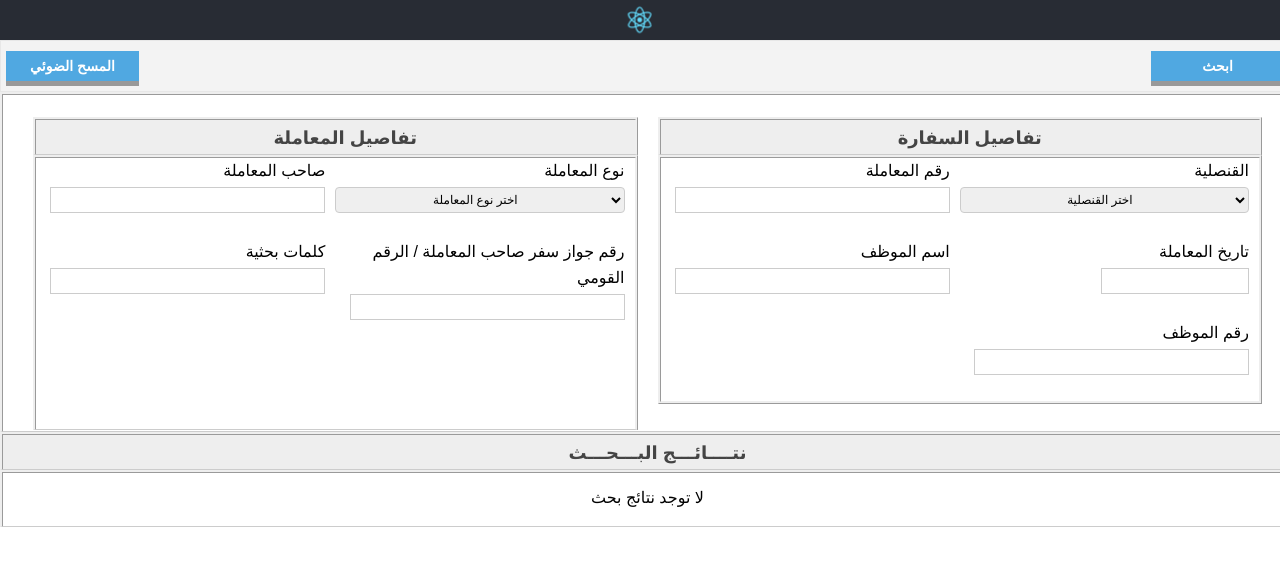
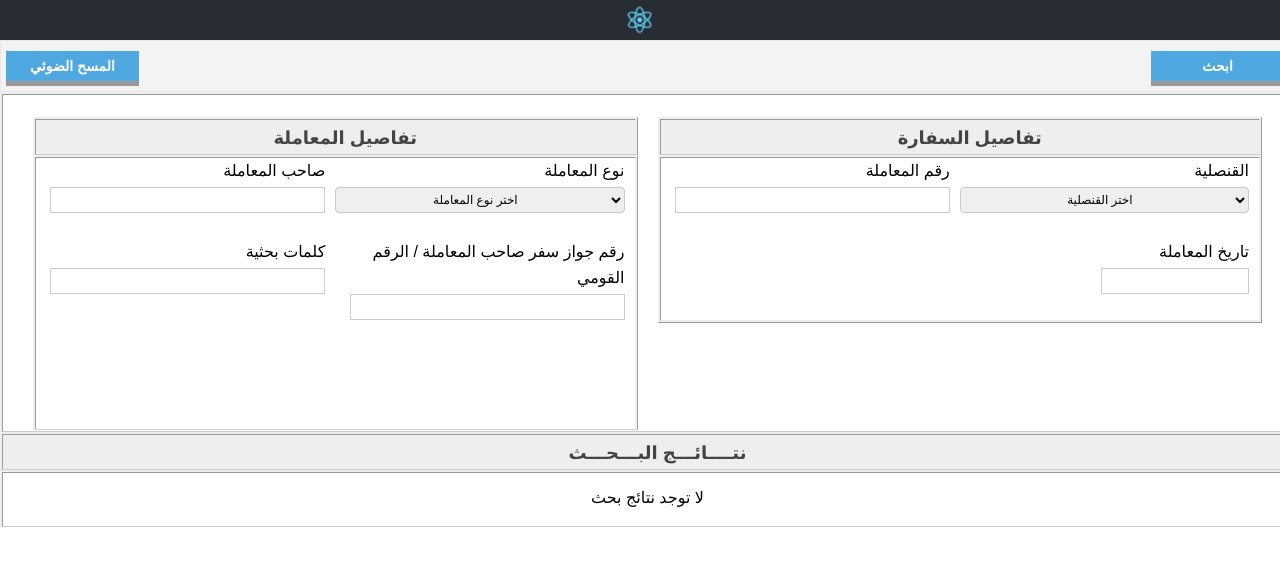
Before and after one commit to Dardir/Scanner, a React (Create React App) app: page /search in a window 1280 px wide. Shown: the top 566 px of the page. Built offline with nearby package versions, Linux system fonts and the light colour scheme.

Commit message:
remove employee name and employee number

```diff
--- a/src/FileDisplay.js
+++ b/src/FileDisplay.js
@@ -96,24 +96,8 @@ const FileDisplay = ({ metadataObj, navigateBack }) => {
 
                                 </li>
                             </div>
-                            <div className="internal-column">
-                                <li style={{ textAlign: "right", listStyleType: "none" }}>
-                                    <label htmlFor="txt_employeeName">
-                                        <p>اسم الموظف</p>
-                                    </label>
-                                    <input readOnly type="text" id="txt_employeeName" style={{ paddingLeft: "5px", textAlign: "right" }} name="employeeName" value={metadataObj.properties.employeeName} />
-                                </li>
-                            </div>
                         </div>
                         <div className="row">
-                            <div className="internal-column">
-                                <li style={{ textAlign: "right", listStyleType: "none" }}>
-                                    <label htmlFor="txt_employeeNumber">
-                                        <p>رقم الموظف</p>
-                                    </label>
-                                    <input readOnly type="text" id="txt_employeeNumber" style={{ paddingLeft: "5px", textAlign: "right" }} name="employeeNumber" value={metadataObj.properties.employeeNumber} />
-                                </li>
-                            </div>
                             <div className="internal-column">
                                 <li style={{ textAlign: "right", listStyleType: "none" }}>
                                     <label htmlFor="delegationType">
--- a/src/FileSearch.js
+++ b/src/FileSearch.js
@@ -2,7 +2,7 @@ import React, { useState } from 'react';
 import './FileSearch.css';
 import './DynamsoftSDK.css'
 import { counsulates, delegationTypes, keyMap } from './ReferenceData';
-import { mockingSearchResults } from './ReferenceData';
+//import { mockingSearchResults } from './ReferenceData';
 import DatePicker from "react-datepicker";
 import useValidateAnyValueInFields from './useValidateAnyValueInFields';
 import useFilterSearchResult from './useFilterSearchResult';
@@ -14,8 +14,6 @@ const FileSearch = ({ displayFile, searchResults }) => {
         counsulate: '',
         delegationNumber: '',
         transactionDate: '',
-        employeeName: '',
-        employeeNumber: '',
         delegationType: '',
         delegator: '',
         delegatorPassport: '',
@@ -58,8 +56,8 @@ const FileSearch = ({ displayFile, searchResults }) => {
         const url = process.env.REACT_APP_SEARCH_URL + `/${process.env.REACT_APP_FOLDER_ID}`;
 
         try {
-            //const response = await axios.get(url);
-            const response = mockingSearchResults;
+            const response = await axios.get(url);
+            //const response = mockingSearchResults;
             console.log(response);
             if (response && response.data && response.data.list && response.data.list.entries) {
                 console.log("response.data.list.entries = ");
@@ -209,24 +207,8 @@ const FileSearch = ({ displayFile, searchResults }) => {
 
                                     </li>
                                 </div>
-                                <div className="internal-column">
-                                    <li style={{ textAlign: "right", listStyleType: "none" }}>
-                                        <label htmlFor="txt_employeeName">
-                                            <p>اسم الموظف</p>
-                                        </label>
-                                        <input type="text" size="20" id="txt_employeeName" name="employeeName" value={metadataform.employeeName} onChange={updateField} />
-                                    </li>
-                                </div>
                             </div>
                             <div className="row">
-                                <div className="internal-column">
-                                    <li style={{ textAlign: "right", listStyleType: "none" }}>
-                                        <label htmlFor="txt_employeeNumber">
-                                            <p>رقم الموظف</p>
-                                        </label>
-                                        <input type="text" size="20" id="txt_employeeNumber" name="employeeNumber" value={metadataform.employeeNumber} onChange={updateField} />
-                                    </li>
-                                </div>
                             </div>
                         </div>
                     </div>
--- a/src/Metadata.js
+++ b/src/Metadata.js
@@ -10,15 +10,13 @@ const Metadata = ({saveMetadataObj,metadataEnabled}) => {
     counsulate: '',
     delegationNumber: '',
     transactionDate: '',
-    employeeName: '',
-    employeeNumber: '',
     delegationType: '',
     delegator: '',
     delegatorPassport: '',
     delegationSubject: '',
     keySearch: ''
   });
-  const mandatoryfields = ['counsulate','delegationNumber','transactionDate','employeeName','delegationType'];
+  const mandatoryfields = ['counsulate','delegationNumber','transactionDate','delegationType'];
   const [isDisabled] = useValidateMandatoryFields(metadataform,mandatoryfields);
 
   const updateField = e => {
@@ -80,18 +78,6 @@ const Metadata = ({saveMetadataObj,metadataEnabled}) => {
                     id="date_transactionDate"
                     disabled = {!metadataEnabled}
                   />
-                </li>
-                <li style={{ paddingTop: "10px" }}>
-                  <label htmlFor="txt_employeeName">
-                    <p style={{ color: "red", paddingLeft: "5px" }}>*</p><p>اسم الموظف</p>
-                  </label>
-                  <input type="text" size="20" id="txt_employeeName" name="employeeName" onChange={updateField} disabled = {!metadataEnabled} />
-                </li>
-                <li style={{ paddingTop: "10px" }}>
-                  <label htmlFor="txt_employeeNumber">
-                    <p style={{ color: "red", paddingLeft: "5px" }}>*</p><p>رقم الموظف</p>
-                  </label>
-                  <input type="text" size="20" id="txt_employeeNumber" name="employeeNumber" onChange={updateField} disabled = {!metadataEnabled}/>
                 </li>
               </ul>
             </div>
--- a/src/ReferenceData.js
+++ b/src/ReferenceData.js
@@ -50,14 +50,6 @@ export const keyMap = [
     {
         key: 'dc:Embassy',
         value: 'counsulate'
-    },
-    {
-        key: 'dc:EmployeeName',
-        value: 'employeeName'
-    },
-    {
-        key: 'dc:EmployeeNo',
-        value: 'employeeNumber'
     },
     {
         key: 'dc:POADate',
@@ -120,26 +112,20 @@ export const mockingSearchResults =
                         "id": "a9b55958-8e30-4724-87dc-d8f87ac9239f",
                         "nodeType": "dc:PowerOfAttorney",
                         "properties": {
-                            "dc:POATo": "محمود",
                             "cm:versionType": "MAJOR",
                             "cm:versionLabel": "1.0",
-                            "dc:Barcode": "123",
-                            "dc:POAType": "توكيل قضايا",
-                            "dc:EmployeeNo": "110",
+                            "dc:POAType": "توكيل",
                             "cm:lastThumbnailModification": [
                                 "doclib:1587671681277"
                             ],
                             "cm:description": "123,2020-04-25,الرياض,محمد,110,2020-04-25,على,10245,قضية الارض,123,قضايا,محمود,45856,توكيل قضايا",
                             "dc:POAFrom": "على",
-                            "dc:POAToPass": "45856",
                             "dc:POADate": "2020-04-25T00:00:00.000+0000",
                             "cm:author": "Tamer Mahrous",
                             "dc:POASubject": "قضايا",
-                            "dc:EmployeeName": "محمد",
                             "dc:POAFromPass": "10245",
                             "dc:Embassy": "الرياض",
                             "dc:POANumber": "123",
-                            "dc:EDate": "2020-04-25T00:00:00.000+0000",
                             "dc:POAKeyword": "قضية الارض"
                         },
                         "content": {
@@ -169,23 +155,17 @@ export const mockingSearchResults =
                         "id": "8cf25080-dfd2-4b6d-94a4-adb413bb8db2",
                         "nodeType": "dc:PowerOfAttorney",
                         "properties": {
-                            "dc:POATo": "سامح",
                             "cm:versionType": "MAJOR",
                             "cm:versionLabel": "1.0",
-                            "dc:Barcode": "12345",
                             "dc:POAType": "توكيل بنكي",
-                            "dc:EmployeeNo": "110",
                             "cm:description": "12345,2020-04-25,جدة,محمد,110,2020-04-25,خالد,784511,بنك\nالقاهرة\nتوكيل,12345,بنك القاهرة,سامح,7884,توكيل بنكي",
                             "dc:POAFrom": "خالد",
-                            "dc:POAToPass": "7884",
                             "dc:POADate": "2020-04-25T00:00:00.000+0000",
                             "cm:author": "Tamer Mahrous",
                             "dc:POASubject": "بنك القاهرة",
                             "dc:POAFromPass": "784511",
-                            "dc:EmployeeName": "محمد",
                             "dc:Embassy": "جدة",
                             "dc:POANumber": "12345",
-                            "dc:EDate": "2020-04-25T00:00:00.000+0000",
                             "dc:POAKeyword": "بنك\nالقاهرة\nتوكيل"
                         },
                         "content": {
```
